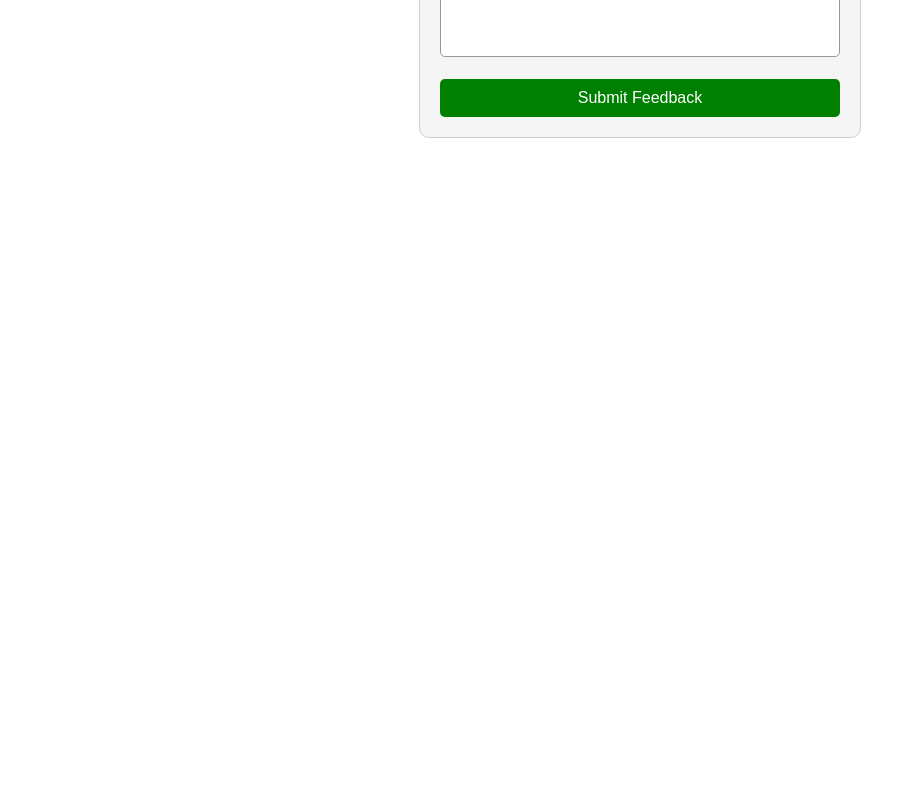
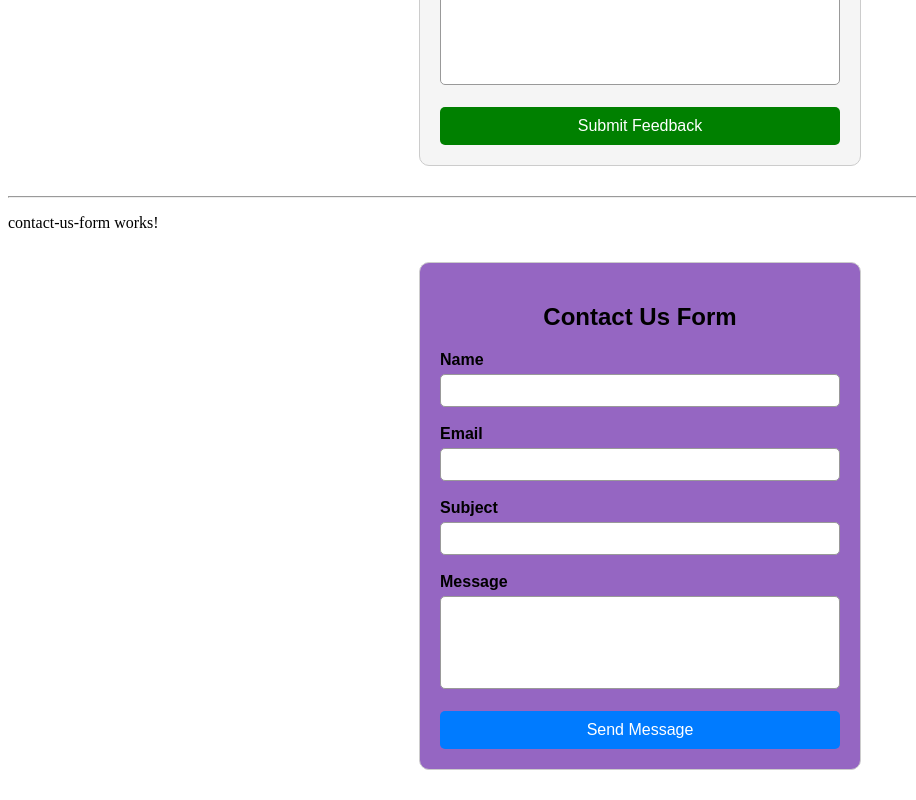
Before and after one commit to mitals7182/forms-angular-practices, an Angular app: page / in a window 1280 px wide. Shown: the part 1279-2079 px from the top of the page, without its empty margins (0-916 px from the left). Before the commit the page ends 1447 px from the top, so only its background shows below. Built offline with nearby package versions, Linux system fonts and the light colour scheme.

Commit message:
Initial commit

```diff
--- a/src/app/app.ts
+++ b/src/app/app.ts
@@ -1,13 +1,39 @@
 import { Component } from '@angular/core';
+
 import { LoginComponent } from './template-driven/login.component/login.component';
 import { StudentRegistrationForm } from './template-driven/student-registration-form/student-registration-form';
 import { FeedbackForm } from './template-driven/feedback-form/feedback-form';
+import { ContactUsForm } from './template-driven/contact-us-form/contact-us-form';
+
 @Component({
   selector: 'app-root',
   standalone: true,
-  imports: [LoginComponent, StudentRegistrationForm, FeedbackForm],
-  template: `<app-login></app-login>
-             <app-student-registration-form></app-student-registration-form>
-             <app-feedback-form></app-feedback-form>`,
+
+  imports: [
+    LoginComponent,
+    StudentRegistrationForm,
+    FeedbackForm,
+    ContactUsForm
+  ],
+
+  template: `
+
+    <app-login></app-login>
+
+    <hr>
+
+    <app-student-registration-form></app-student-registration-form>
+
+    <hr>
+
+    <app-feedback-form></app-feedback-form>
+
+    <hr>
+
+    <app-contact-us-form></app-contact-us-form>
+
+  `
 })
-export class App {}
+export class App {
+
+}
--- a/src/app/template-driven/contact-us-form/contact-us-form.css
+++ b/src/app/template-driven/contact-us-form/contact-us-form.css
@@ -0,0 +1,55 @@
+/* contact-us-form.css */
+
+form {
+    width: 400px;
+    margin: 30px auto;
+    padding: 20px;
+    border: 1px solid #ccc;
+    border-radius: 10px;
+    background-color: rgb(149, 102, 194);
+    font-family: Arial, sans-serif;
+}
+
+h2 {
+    text-align: center;
+    margin-bottom: 20px;
+}
+
+label {
+    display: block;
+    margin-bottom: 5px;
+    font-weight: bold;
+}
+
+input,
+textarea {
+    width: 100%;
+    padding: 8px;
+    border: 1px solid #999;
+    border-radius: 5px;
+    box-sizing: border-box;
+}
+
+textarea {
+    resize: none;
+}
+
+.text-error {
+    color: red;
+    font-size: 13px;
+}
+
+button {
+    width: 100%;
+    padding: 10px;
+    border: none;
+    background-color: #007bff;
+    color: white;
+    border-radius: 5px;
+    cursor: pointer;
+    font-size: 16px;
+}
+
+button:hover {
+    background-color: #0056b3;
+}
--- a/src/app/template-driven/contact-us-form/contact-us-form.html
+++ b/src/app/template-driven/contact-us-form/contact-us-form.html
@@ -1 +1,88 @@
 <p>contact-us-form works!</p>
+<!-- contact-us-form.html -->
+
+<form #contactForm="ngForm" (ngSubmit)="onSubmit(contactForm)">
+
+    <h2>Contact Us Form</h2>
+
+    <!-- Name -->
+    <label>Name</label>
+
+    <input
+        type="text"
+        name="name"
+        ngModel
+        required
+        #name="ngModel">
+
+    @if (name.invalid && (name.dirty || name.touched)) {
+        <small class="text-error">
+            Name is required
+        </small>
+    }
+
+    <br><br>
+
+    <!-- Email -->
+    <label>Email</label>
+
+    <input
+        type="email"
+        name="email"
+        ngModel
+        required
+        email
+        #email="ngModel">
+
+    @if (email.invalid && (email.dirty || email.touched)) {
+        <small class="text-error">
+            Valid email is required
+        </small>
+    }
+
+    <br><br>
+
+    <!-- Subject -->
+    <label>Subject</label>
+
+    <input
+        type="text"
+        name="subject"
+        ngModel
+        required
+        #subject="ngModel">
+
+    @if (subject.invalid && (subject.dirty || subject.touched)) {
+        <small class="text-error">
+            Subject is required
+        </small>
+    }
+
+    <br><br>
+
+    <!-- Message -->
+    <label>Message</label>
+
+    <textarea
+        name="message"
+        rows="5"
+        ngModel
+        required
+        #message="ngModel">
+
+    </textarea>
+
+    @if (message.invalid && (message.dirty || message.touched)) {
+        <small class="text-error">
+            Message is required
+        </small>
+    }
+
+    <br><br>
+
+    <!-- Submit Button -->
+    <button type="submit">
+        Send Message
+    </button>
+
+</form>
--- a/src/app/template-driven/contact-us-form/contact-us-form.ts
+++ b/src/app/template-driven/contact-us-form/contact-us-form.ts
@@ -1,9 +1,31 @@
+// contact-us-form.ts
+
 import { Component } from '@angular/core';
+import { CommonModule } from '@angular/common';
+import { FormsModule, NgForm } from '@angular/forms';
 
 @Component({
   selector: 'app-contact-us-form',
-  imports: [],
+  standalone: true,
+  imports: [CommonModule, FormsModule],
   templateUrl: './contact-us-form.html',
-  styleUrl: './contact-us-form.css',
+  styleUrls: ['./contact-us-form.css']
 })
-export class ContactUsForm {}
+export class ContactUsForm {
+
+  onSubmit(form: NgForm) {
+
+    if (form.invalid) {
+      form.control.markAllAsTouched();
+      return;
+    }
+
+    console.log(form.value);
+
+    alert('Message Sent Successfully');
+
+    form.resetForm();
+
+  }
+
+}
```
